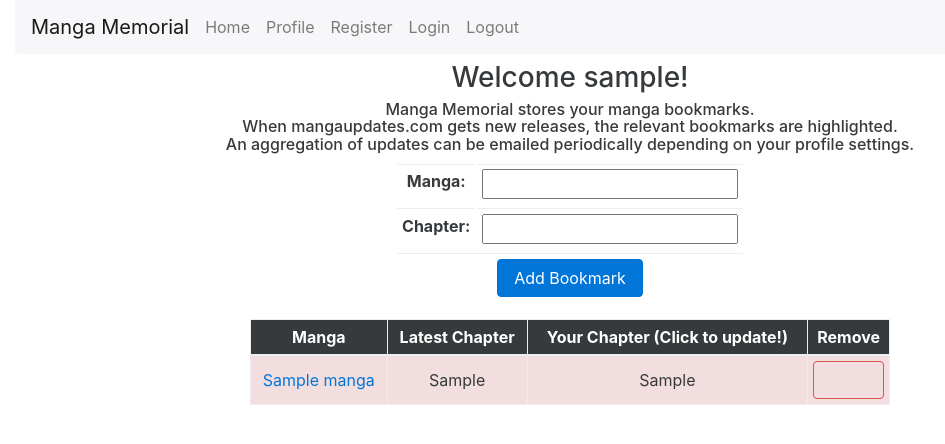
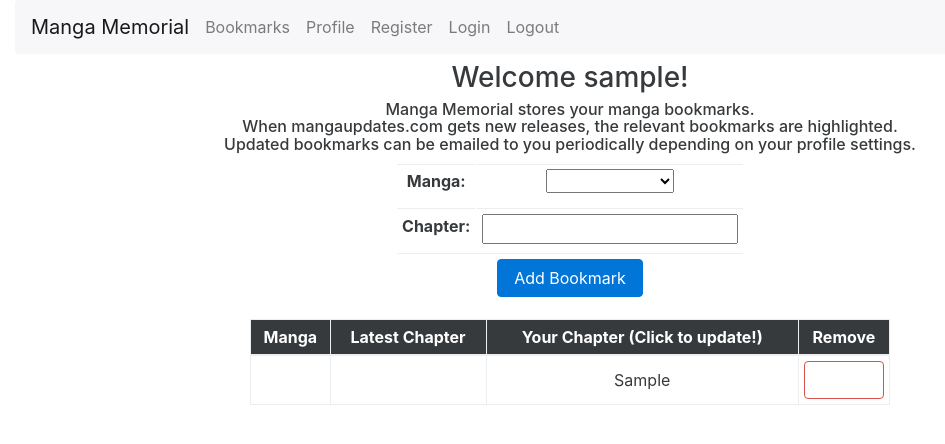
Before and after one commit to Danlock/manga-memorial, a Django app: page / in a window 1280 px wide. Shown: the top 444 px of the page, without its empty margins (70-1015 px from the left). Run offline with Django 3.2, Linux system fonts and the light colour scheme; a user stored in the database is signed in; tables that the repository leaves empty hold one stand-in row (values such as "Sample post"); data that the repository does not hold is empty; some libraries are stand-ins or nearby versions.

Commit message:
changed bookmark manga field to select, added proper support for related names of manga, change db related fields to an array field (postgres is best)

```diff
--- a/manga_memorial/core/forms.py
+++ b/manga_memorial/core/forms.py
@@ -50,9 +50,8 @@
 
 class BookmarkForm(forms.Form):
   # manga = forms.CharField(widget=ListTextWidget(attrs=dict(required=True, max_length=2048), data_list=models.MangaList.getMangaListForAutocomplete(), name="manga_list"), label=_("Manga"))
-  manga = forms.CharField(widget=forms.TextInput(attrs=dict(required=True, max_length=128)), label=_("Manga"))
-
-  release = forms.CharField(widget=forms.TextInput(attrs=dict(required=True, max_length=128)), label=_("Chapter"))
+  manga = forms.ChoiceField(required=True, label=_("Manga"),choices=models.MangaList.getMangaListForAutocomplete())
+  release = forms.CharField(required=True,widget=forms.TextInput(attrs=dict(required=True, max_length=128)), label=_("Chapter"))
 
   def clean_manga(self):
     mangas = models.MangaList.getMangaList()
--- a/manga_memorial/core/management/commands/update_manga.py
+++ b/manga_memorial/core/management/commands/update_manga.py
@@ -69,7 +69,7 @@
         author = author_elem[0].text_content().strip() if len(author_elem) > 0 else None
         image_url = relevant_image_url_elem[0].get('src') if len(relevant_image_url_elem) > 0 else None
         release = release_elem[0].text_content().split('by')[0].strip() if len(release_elem) > 0 else None
-        related = '\n'.join(related_elem[0].text_content().split('\n')[:-1]) if len(related_elem) > 0 else None
+        related = related_elem[0].text_content().split('\n')[:-1] if len(related_elem) > 0 else None
 
         print("Updating ",nameElem[0].text_content().strip())
         Manga.objects.update_or_create(
--- a/manga_memorial/core/models.py
+++ b/manga_memorial/core/models.py
@@ -1,14 +1,14 @@
 import uuid
 from django.db import models
+from django.contrib.postgres.fields import ArrayField
 from django.contrib.auth.models import AbstractUser
 from django.utils.translation import ugettext_lazy as _
 
 # Create your models here.
 class Manga(models.Model):
   id = models.UUIDField(primary_key=True, default=uuid.uuid4, editable=False)
-  name = models.CharField(max_length=2048,null=True)
-  #newline seperated list of alternative names
-  related_names = models.TextField(null=True)
+  name = models.CharField(max_length=4096,null=True)
+  related_names = ArrayField(models.CharField(max_length=4096,null=True),default=list)
   latest_release = models.CharField(max_length=128,null=True)
   translator = models.CharField(max_length=256,default="",null=True)
   translator_url = models.URLField(max_length=512,null=True)
@@ -19,8 +19,8 @@
 
   def get_related_list(self):
     names = []
-    if self.related_names != None:
-      names = self.related_names.split('\n')
+    if len(self.related_names) > 0:
+      names.extend(self.related_names)
     names.append(self.name)
     return names
 
--- a/manga_memorial/core/static/main.css
+++ b/manga_memorial/core/static/main.css
@@ -24,6 +24,10 @@
   text-align: center;
 }
 
+#id_manga {
+  width: 50%;
+}
+
 #bookmark_list {
 
 }
--- a/manga_memorial/core/static/main.js
+++ b/manga_memorial/core/static/main.js
@@ -30,24 +30,24 @@
         }
     }
 });
-var mangas = null;
-$.ajax({
-  type: "GET",
-  url: "/manga/list/",
-  cache: false,
-  //pass the button as the context for ajax callback methods
-  context: this,
-  success: function (html) {
-    mangas = html.split("\n");
-    console.log("returned manga list",mangas);
-  }
-})
+// var mangas = null;
+// $.ajax({
+//   type: "GET",
+//   url: "/manga/list/",
+//   cache: false,
+//   //pass the button as the context for ajax callback methods
+//   context: this,
+//   success: function (html) {
+//     mangas = html.split("\n");
+//     console.log("returned manga list",mangas);
+//   }
+// })
 
 $(document).ready(function() {
   $('.bookmark_release').editable();
-  $('#id_manga').autocomplete({
-    source: mangas,
-  });
+  // $('#id_manga').autocomplete({
+  //   source: mangas,
+  // });
 
   $(".bookmark_button").click(function () {
     var tr = $(this).closest('tr');
--- a/manga_memorial/core/templates/base.html
+++ b/manga_memorial/core/templates/base.html
@@ -22,7 +22,7 @@
       <a class="navbar-brand" href="/home/">Manga Memorial</a>
       <ul class="nav navbar-nav">
         <li class="nav-item">
-          <a class="nav-link" href="/home/">Home</a>
+          <a class="nav-link" href="/home/">Bookmarks</a>
         </li>
         <li class="nav-item">
           <a class="nav-link" href="/profile/">Profile</a>
@@ -46,7 +46,7 @@
     <h6 id="explanation_msg">
       Manga Memorial stores your manga bookmarks. <br>
       When mangaupdates.com gets new releases, the relevant bookmarks are highlighted.<br>
-      An aggregation of updates can be emailed periodically depending on your profile settings.
+      Updated bookmarks can be emailed to you periodically depending on your profile settings.
     </h6>
   </div>
   {% block content %}{% endblock %}
--- a/manga_memorial/core/views.py
+++ b/manga_memorial/core/views.py
@@ -76,7 +76,7 @@
   if request.method == 'POST':
     form = BookmarkForm(request.POST)
     if form.is_valid():
-      query = Q(name=form.cleaned_data['manga']) | Q(related_names__contains=form.cleaned_data['manga']+"\n")
+      query = Q(name=form.cleaned_data['manga']) | Q(related_names__contains=form.cleaned_data['manga'])
       bm = models.Bookmark(
         manga=models.Manga.objects.get(query),
         release=form.cleaned_data['release'],
@@ -100,6 +100,7 @@
     'home.html',
     variables,
   )
+
 @login_required
 def getMangaList(request):
   return HttpResponse("\n".join(models.MangaList.getMangaList()))
```
Also changed, not shown: manga_memorial/core/migrations/0006_auto_20161211_0456.py (added).
